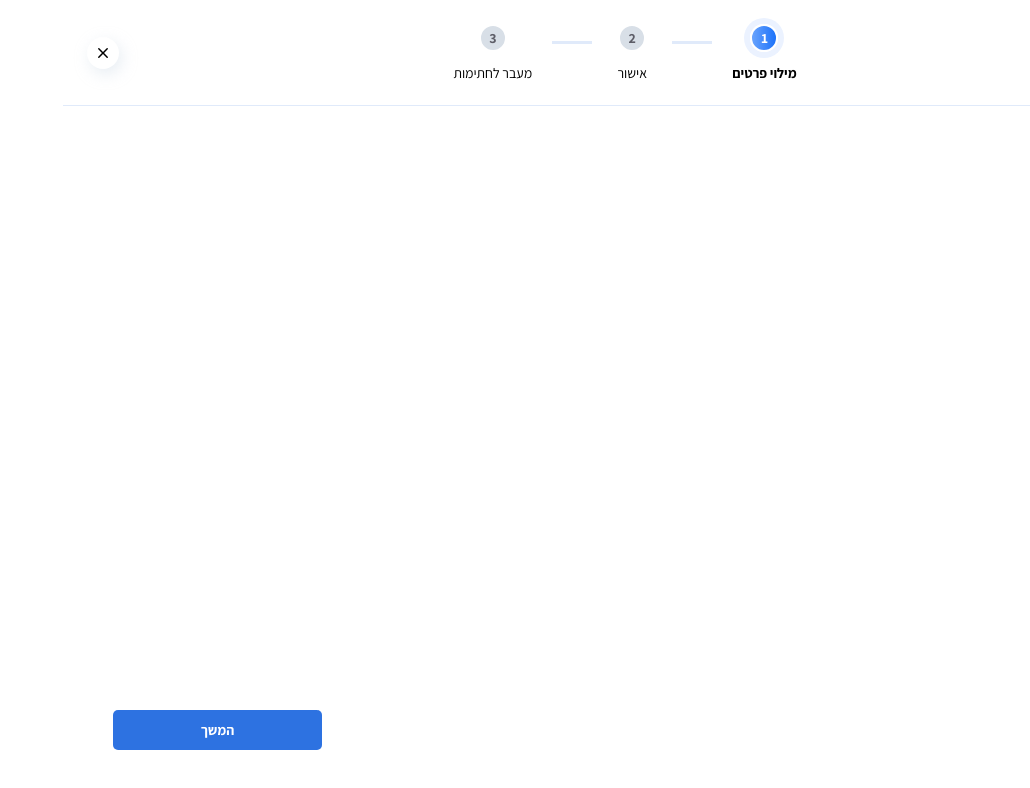
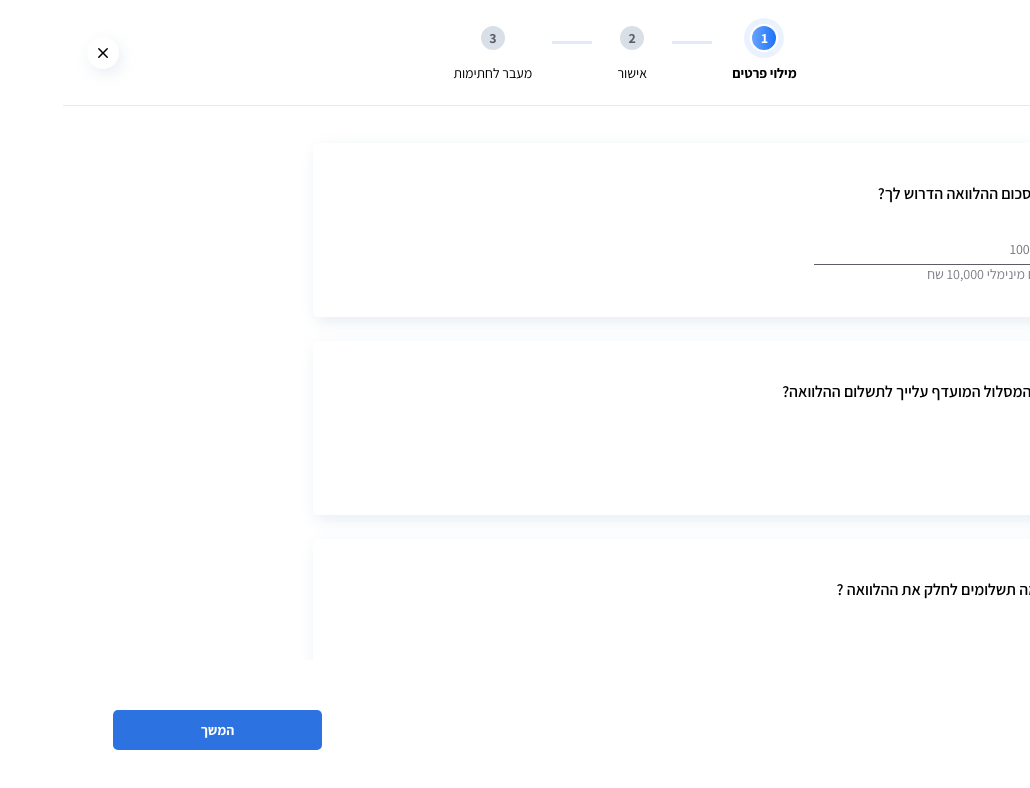
Before and after one commit to antoncristo/short-term-loan, a React (Vite) app: page / in a window 1280 px wide. Shown: the top 788 px of the page, without its empty margins (250-1280 px from the left). Built offline with nearby package versions, Linux system fonts and the light colour scheme.

Commit message:
loan details ui infra

```diff
--- a/src/features/short-term-loan/components/header/header.tsx
+++ b/src/features/short-term-loan/components/header/header.tsx
@@ -1,3 +1,4 @@
+import { Fragment } from 'react';
 import { ExitButton, StepCrumb } from './components';
 
 import * as Styled from './header.styled';
@@ -20,16 +21,15 @@ export const Header = (props: HeaderProps) => {
 			<Styled.Title>הלוואה לזמן קצר</Styled.Title>
 			<Styled.Steps>
 				{steps.map((step, index) => (
-					<>
+					<Fragment key={step + index}>
 						<StepCrumb
-							key={step + index}
 							isActive={currentStep === index}
 							isDone={currentStep > index}
 							index={index}
 							crumbText={step}
 						/>
 						{index < steps.length - 1 ? <Styled.Gap /> : null}
-					</>
+					</Fragment>
 				))}
 			</Styled.Steps>
 			<ExitButton onClick={exitButtonHandler} />
--- /dev/null
+++ b/src/features/short-term-loan/components/loan-details/loan-details.styled.ts
@@ -0,0 +1,49 @@
+import { styled } from 'styled-components';
+
+export const LoanDetails = styled.div`
+	width: 100vw;
+	height: 100%;
+	display: flex;
+	flex-direction: column;
+	align-items: center;
+	justify-content: flex-start;
+	gap: 2.4rem;
+`;
+
+export const Title = styled.h2`
+	padding: 0;
+	margin: 0;
+	font-size: 1.6rem;
+	font-family: 'loan-600';
+	line-height: 2.1rem;
+`;
+
+export const LoanInput = styled.input`
+	box-sizing: border-box;
+	width: 100%;
+	max-width: 24rem;
+	border: none;
+	border-bottom: 0.1rem solid var(--grey1);
+	color: var(--grey1);
+	padding: 0.6rem 1rem;
+
+	font-size: 1.4rem;
+	font-family: 'loan-400';
+	line-height: 1.8rem;
+
+	margin-top: 3rem;
+
+	&:focus {
+		outline: none;
+	}
+`;
+
+export const InputLabel = styled.label`
+	display: block;
+	color: var(--grey1);
+	opacity: 0.8;
+
+	font-size: 1.4rem;
+	font-family: 'loan-400';
+	line-height: 1.8rem;
+`;
--- a/src/features/short-term-loan/components/loan-details/loan-details.tsx
+++ b/src/features/short-term-loan/components/loan-details/loan-details.tsx
@@ -1 +1,22 @@
-export const LoanDetails = () => <div>loan details</div>;
+import { Box } from 'shared';
+
+import * as Styled from './loan-details.styled';
+
+export const LoanDetails = () => (
+	<Styled.LoanDetails>
+		<Box width='100%' maxWidth='78.1rem' height='17.4rem'>
+			<Styled.Title>מה סכום ההלוואה הדרוש לך?</Styled.Title>
+			<Styled.LoanInput type='number' placeholder='10000' />
+			<Styled.InputLabel>סכום מינימלי 10,000 שח</Styled.InputLabel>
+		</Box>
+		<Box width='100%' maxWidth='78.1rem' height='17.4rem'>
+			<Styled.Title>מה המסלול המועדף עלייך לתשלום ההלוואה?</Styled.Title>
+		</Box>
+		<Box width='100%' maxWidth='78.1rem' height='22.4rem'>
+			<Styled.Title>לכמה תשלומים לחלק את ההלוואה ?</Styled.Title>
+		</Box>
+		<Box width='100%' maxWidth='78.1rem' height='22.4rem'>
+			<Styled.Title>באיזה יום בחודש יהיה לך נוח לשלם את ההחזר ?</Styled.Title>
+		</Box>
+	</Styled.LoanDetails>
+);
--- a/src/features/short-term-loan/components/step-control/step-control.styled.ts
+++ b/src/features/short-term-loan/components/step-control/step-control.styled.ts
@@ -7,7 +7,10 @@ export const StepControl = styled.div`
 `;
 
 export const StepContent = styled.div`
+	box-sizing: border-box;
 	height: calc(100% - 14rem);
+	padding-top: 3.7rem;
+	overflow-y: auto;
 `;
 
 export const Controls = styled.footer`
--- /dev/null
+++ b/src/shared/box/box.styled.ts
@@ -0,0 +1,11 @@
+import { styled } from 'styled-components';
+
+export const Box = styled.div<{ width: string; maxWidth: string; height: string }>`
+	box-sizing: border-box;
+	border-radius: 0.5rem;
+	box-shadow: var(--box-shadow);
+	width: ${({ width }) => width};
+	max-width: ${({ maxWidth }) => maxWidth};
+	min-height: ${({ height }) => height};
+	padding: 4rem;
+`;
--- /dev/null
+++ b/src/shared/box/box.tsx
@@ -0,0 +1,16 @@
+import { type ReactNode } from 'react';
+
+import * as Styled from './box.styled';
+
+interface BoxProps {
+	children: ReactNode;
+	width: string;
+	maxWidth: string;
+	height: string;
+}
+
+export const Box = ({ children, height, maxWidth, width }: BoxProps) => (
+	<Styled.Box height={height} maxWidth={maxWidth} width={width}>
+		{children}
+	</Styled.Box>
+);
--- /dev/null
+++ b/src/shared/box/index.ts
@@ -0,0 +1 @@
+export { Box } from './box';
--- a/src/shared/index.ts
+++ b/src/shared/index.ts
@@ -1 +1,2 @@
 export { Button } from './button';
+export { Box } from './box';
```
